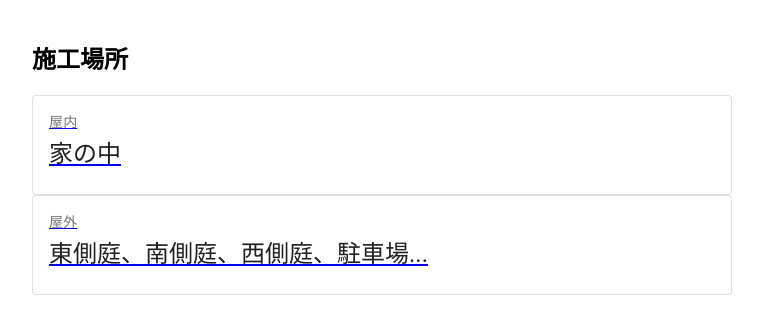
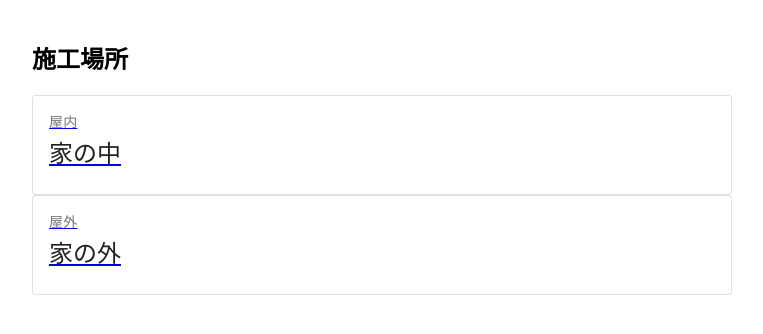
Before and after one commit to azuminowasabi/numanoi-app, a React (Create React App) app: page / in a window 1280 px wide. Shown: the top 334 px of the page, without its empty margins (143-906 px from the left). Built offline with nearby package versions, Linux system fonts and the light colour scheme.

Commit message:
データ構造を修正

```diff
--- a/src/App.tsx
+++ b/src/App.tsx
@@ -2,14 +2,13 @@ import { FC } from 'react';
 import './App.css';
 import { Redirect, Route, Switch } from 'react-router';
 import Home from './components/pages/Home';
-import { places } from './data/places';
 import Galley from './components/pages/Galley';
 
 const App: FC = () => (
   <div className="container">
     <Switch>
       <Route exact path="/">
-        <Home places={places} />
+        <Home />
       </Route>
       <Route path="/gallery" component={Galley} />
       <Redirect to="/" />
--- /dev/null
+++ b/src/components/organisms/PlaceList.tsx
@@ -0,0 +1,59 @@
+import { VFC } from 'react';
+
+import Card from '@material-ui/core/Card';
+import CardContent from '@material-ui/core/CardContent';
+import Typography from '@material-ui/core/Typography';
+import { Link } from 'react-router-dom';
+import { makeStyles } from '@material-ui/core/styles';
+
+type Place = {
+  code: string;
+  name: string;
+  desc: string;
+};
+
+const useStyles = makeStyles({
+  root: {
+    minWidth: 275,
+  },
+  bullet: {
+    display: 'inline-block',
+    margin: '0 2px',
+    transform: 'scale(0.8)',
+  },
+  title: {
+    fontSize: 14,
+  },
+  pos: {
+    marginBottom: 12,
+  },
+});
+
+const PlaceList: VFC<{ places: Place[] }> = ({ places }) => {
+  const classes = useStyles();
+
+  return (
+    <>
+      {places.map((place) => (
+        <Link to={`gallery/${place.code}`} key={place.code}>
+          <Card className={classes.root} variant="outlined">
+            <CardContent>
+              <Typography
+                className={classes.title}
+                color="textSecondary"
+                gutterBottom
+              >
+                {place.name}
+              </Typography>
+              <Typography variant="h5" component="h2">
+                {place.desc}
+              </Typography>
+            </CardContent>
+          </Card>
+        </Link>
+      ))}
+    </>
+  );
+};
+
+export default PlaceList;
--- a/src/components/pages/Home.tsx
+++ b/src/components/pages/Home.tsx
@@ -1,54 +1,18 @@
 import { VFC } from 'react';
+import PlaceList from 'containers/organisms/PlaceList';
 
-import { makeStyles } from '@material-ui/core/styles';
-import Card from '@material-ui/core/Card';
-import CardContent from '@material-ui/core/CardContent';
-import Typography from '@material-ui/core/Typography';
-import { Link } from 'react-router-dom';
-import { Place } from '../../data/places';
+const Home: VFC = () => (
+  <>
+    <h2>施工場所</h2>
+    <PlaceList />
+  </>
+);
+export default Home;
 
-const useStyles = makeStyles({
-  root: {
-    minWidth: 275,
-  },
-  bullet: {
-    display: 'inline-block',
-    margin: '0 2px',
-    transform: 'scale(0.8)',
-  },
-  title: {
-    fontSize: 14,
-  },
-  pos: {
-    marginBottom: 12,
-  },
-});
-
-const Home: VFC<{ places: Place[] }> = ({ places }) => {
-  const classes = useStyles();
-
-  return (
-    <>
-      <h2>施工場所</h2>
-      {places.map((place) => (
-        <Link to={`gallery/${place.code}`} key={place.code}>
-          <Card className={classes.root} variant="outlined">
-            <CardContent>
-              <Typography
-                className={classes.title}
-                color="textSecondary"
-                gutterBottom
-              >
-                {place.name}
-              </Typography>
-              <Typography variant="h5" component="h2">
-                {place.desc}
-              </Typography>
-            </CardContent>
-          </Card>
-        </Link>
-      ))}
-    </>
-  );
-};
-export default Home;
+/**
+ * メモ
+ * 施工場所一覧の取得方法について
+ * １ ベタ書き
+ * 2 listObjectV2で取得した結果に対して最初の"/"より前の文字列だけを取得する、各ギャラリーページでは再度listObjectV2で画像を取得
+ * 3 listObjectV2で取得した結果に対して最初の"/"より前の文字列だけを取得する、取得した一覧データはそのまま再利用
+ */
--- /dev/null
+++ b/src/containers/organisms/PlaceList.tsx
@@ -0,0 +1,17 @@
+/* eslint-disable @typescript-eslint/no-unsafe-member-access */
+/* eslint-disable @typescript-eslint/no-unsafe-assignment */
+import PlaceList from 'components/organisms/PlaceList';
+import { placesData } from 'data/places';
+import { VFC } from 'react';
+
+const EnhancedPlaceList: VFC = () => {
+  const places = Object.keys(placesData).map((code) => ({
+    code,
+    name: placesData[code].name,
+    desc: placesData[code].desc,
+  }));
+
+  return <PlaceList places={places} />;
+};
+
+export default EnhancedPlaceList;
--- a/src/data/images.ts
+++ b/src/data/images.ts
@@ -28,14 +28,21 @@ export const placeData: ListObjectsV2OutputCustom = {
     },
     {
       ETag: '666f1b1ef9f24ccae102ea7cb4b54d0e',
-      Key: 'outside/2020020214362248.JPG',
+      Key: 'outside/2020020214440396.JPG',
       LastModified: new Date('2021-04-29T14:02:13.000Z'),
       Size: 50464,
       StorageClass: 'STANDARD',
     },
     {
       ETag: '0017c1c57687f010f5958507a1ecfd9d',
-      Key: 'outside/2020020214440396.JPG',
+      Key: 'outside/2020020214362248.JPG',
+      LastModified: new Date('2021-02-07T15:55:09.000Z'),
+      Size: 15401,
+      StorageClass: 'STANDARD',
+    },
+    {
+      ETag: '0017c1c57687f010f5958507a1ecfd9d',
+      Key: 'outside/2020020214353094.JPG',
       LastModified: new Date('2021-02-07T15:55:09.000Z'),
       Size: 15401,
       StorageClass: 'STANDARD',
--- a/src/data/places.ts
+++ b/src/data/places.ts
@@ -1,13 +1,39 @@
-export type Place = {
-  code: string;
+/**
+ * 家の中(Inside)
+ *  玄関
+ *  キッチン
+ *  風呂
+ *  トイレ
+ *  ダイニング
+ *  和室1
+ *  和室2
+ *  天井
+ *  離れ
+ *
+ * 家の外(Outside)
+ *  道
+ *  駐車場
+ *  池
+ *  入り口前
+ *  東庭 (倉庫の場所)
+ *  南庭 (第二焼却炉)
+ *  西庭 (杭のある場所)
+ *  第一焼却炉
+ *
+ */
+
+type Place = {
+  id: number;
   name: string;
   desc: string;
   details: string[];
 };
 
-export const places: Place[] = [
-  {
-    code: 'Inside',
+export type PlacesData = { [PlaceCode: string]: Place };
+
+export const placesData: PlacesData = {
+  Inside: {
+    id: 1,
     name: '屋内',
     desc: '家の中',
     details: [
@@ -21,10 +47,10 @@ export const places: Place[] = [
       'annex',
     ],
   },
-  {
-    code: 'Outside',
+  Outside: {
+    id: 2,
     name: '屋外',
-    desc: '東側庭、南側庭、西側庭、駐車場...',
+    desc: '家の外',
     details: [
       'steet',
       'parking',
@@ -36,28 +62,4 @@ export const places: Place[] = [
       'shoukyakuro1',
     ],
   },
-];
-
-/**
- * 家の中
- *  玄関
- *  キッチン
- *  風呂
- *  トイレ
- *  ダイニング
- *  和室1
- *  和室2
- *  天井
- *  離れ
- *
- * 家の外
- *  道
- *  駐車場
- *  池
- *  入り口前
- *  東庭 (倉庫の場所)
- *  南庭 (第二焼却炉)
- *  西庭 (杭のある場所)
- *  第一焼却炉
- *
- */
+};
```
